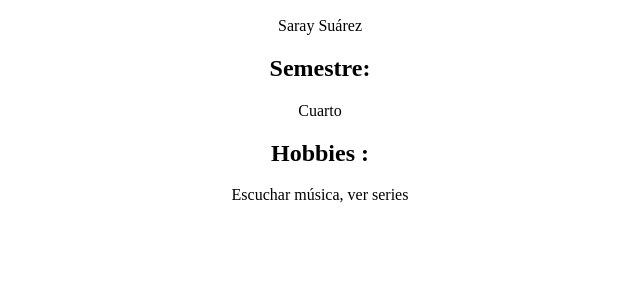
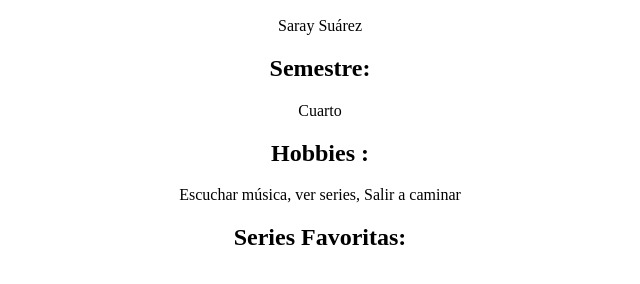
Before and after one commit to Sarayssd/practica, a plain HTML site: page index.html in a window 1280 px wide. Shown: the part 110-394 px from the top of the page, without its empty margins (320-960 px from the left). Drawn offline with Linux system fonts and the light colour scheme.

Commit message:
Creación de series favoritas

```diff
--- a/index.html
+++ b/index.html
@@ -14,7 +14,8 @@
         <h2>Semestre: </h2>
         <p>Cuarto</p>
         <h2>Hobbies :</h2>
-        <p>Escuchar música, ver series</p>
+        <p>Escuchar música, ver series, Salir a caminar</p>
+        <h2>Series Favoritas: </h2>
     </center>
 
 </body>
```
